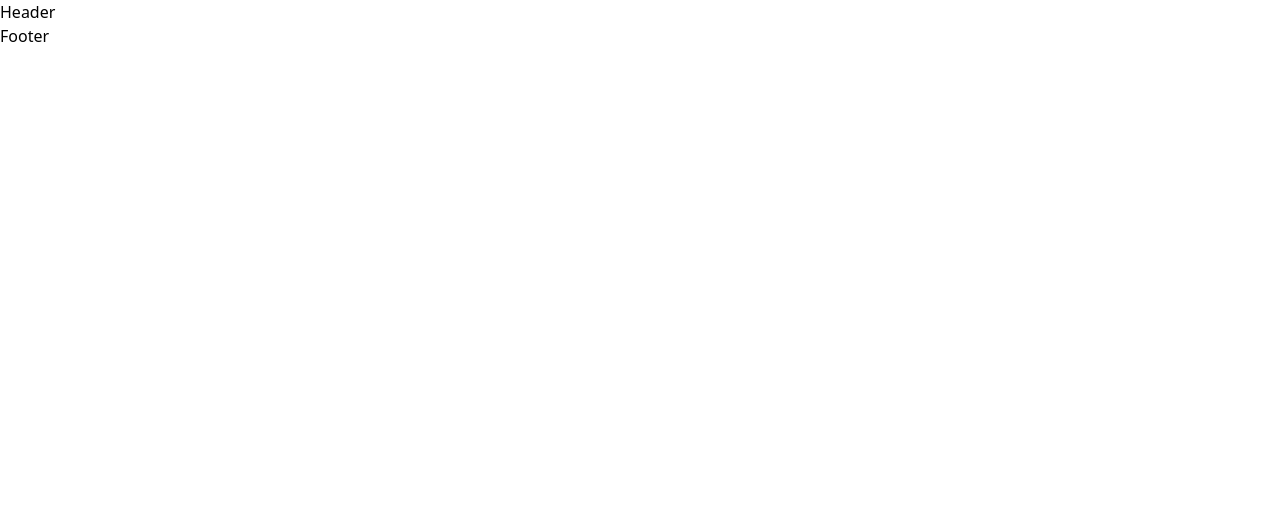
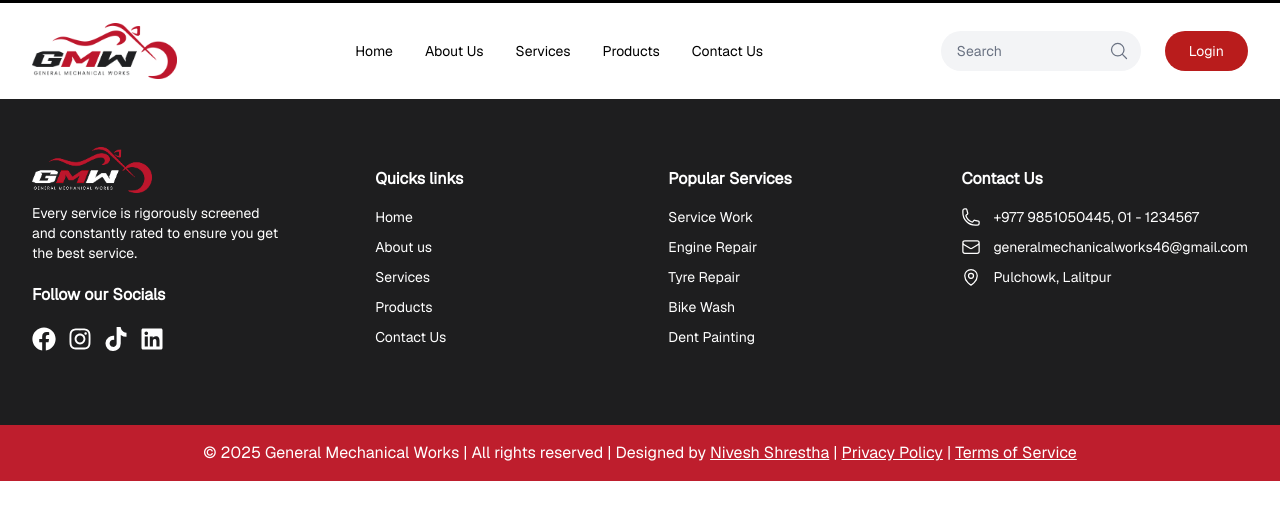
Before and after one commit to Nivesh26/General-Mechanical-Works, a React (Vite) app in the folder Frontend/: page / in a window 1280 px wide. Shown: the top 520 px of the page. Built offline with nearby package versions, Linux system fonts and the light colour scheme.

Commit message:
Add @fontsource/geist and react-icons dependencies; update styles in index.css; refactor App component; create new Home page and Copyright component; enhance Header and Footer components with navigation and social links.

```diff
--- a/Frontend/package.json
+++ b/Frontend/package.json
@@ -10,9 +10,11 @@
     "preview": "vite preview"
   },
   "dependencies": {
+    "@fontsource/geist": "^5.2.8",
     "@tailwindcss/vite": "^4.1.18",
     "react": "^19.2.0",
     "react-dom": "^19.2.0",
+    "react-icons": "^5.5.0",
     "react-router-dom": "^7.13.0",
     "tailwindcss": "^4.1.18"
   },
--- a/Frontend/src/App.tsx
+++ b/Frontend/src/App.tsx
@@ -1,6 +1,6 @@
 import React from 'react'
 import { BrowserRouter,Route, Routes } from 'react-router-dom'
-import Home from './User/Home'
+import Home from './UserPages/Home'
 
 function App() {
   return (
--- /dev/null
+++ b/Frontend/src/UserComponent/Copyright.tsx
@@ -0,0 +1,25 @@
+import React from 'react'
+
+const Copyright = () => {
+  return (
+    <div className="bg-[#be1e2d] text-white p-4 text-center text-[16px]">
+    <p>
+      &copy; 2025 General Mechanical Works | All rights reserved | Designed
+      by{" "}
+      <a href="#" className="underline">
+        Nivesh Shrestha
+      </a>{" "}
+      |{" "}
+      <a href="#" className="underline">
+        Privacy Policy
+      </a>{" "}
+      |{" "}
+      <a href="#" className="underline">
+        Terms of Service
+      </a>
+    </p>
+  </div>
+  )
+}
+
+export default Copyright
--- a/Frontend/src/UserComponent/Footer.tsx
+++ b/Frontend/src/UserComponent/Footer.tsx
@@ -1,9 +1,84 @@
-import React from 'react'
+import { HiOutlinePhone, HiOutlineEnvelope, HiOutlineMapPin } from "react-icons/hi2";
+import { FaFacebook, FaInstagram, FaTiktok, FaLinkedin } from "react-icons/fa";
 
-function Footer() {
+import GMWlogoWhite from "../assets/GMWlogowhite.png";
+
+const Footer = () => {
   return (
-    <div>Footer</div>
-  )
-}
+    <footer className="bg-[#1e1e1f] text-white font-sans py-2">
+      <div className="max-w-7xl mx-auto px-4 sm:px-6 lg:px-8">
+        <div className="flex flex-wrap justify-between py-10">
+          {/* Logo Section  */}
+          <div className="flex-shrink-0 basis-[250px] max-w-[300px]">
+            <img src={GMWlogoWhite} className="w-[120px] mb-2.5" />
+            <p className="text-sm my-2.5">
+              Every service is rigorously screened and constantly rated to
+              ensure you get the best service.
+            </p>
+            <h4 className="my-5 text-base font-bold">Follow our Socials</h4>
+            <div className="flex gap-3">
+              <a href="#" className="text-white hover:opacity-80 transition-opacity" aria-label="Facebook">
+                <FaFacebook className="w-6 h-6" />
+              </a>
+              <a href="#" className="text-white hover:opacity-80 transition-opacity" aria-label="Instagram">
+                <FaInstagram className="w-6 h-6" />
+              </a>
+              <a href="#" className="text-white hover:opacity-80 transition-opacity" aria-label="TikTok">
+                <FaTiktok className="w-6 h-6" />
+              </a>
+              <a href="#" className="text-white hover:opacity-80 transition-opacity" aria-label="LinkedIn">
+                <FaLinkedin className="w-6 h-6" />
+              </a>
+            </div>
+          </div>
 
-export default Footer
+          {/* Quick Links */}
+          <div className="flex-shrink-0 basis-[200px] my-5">
+            <h4 className="text-base mb-4 font-bold">Quicks links</h4>
+            <ul className="list-none p-0">
+              <li className="mb-2.5 text-sm cursor-pointer">Home</li>
+              <li className="mb-2.5 text-sm cursor-pointer">About us</li>
+              <li className="mb-2.5 text-sm cursor-pointer">Services</li>
+
+              <li className="mb-2.5 text-sm cursor-pointer">Products</li>
+              <li className="mb-2.5 text-sm cursor-pointer">Contact Us</li>
+            </ul>
+          </div>
+
+          {/* Popular Services */}
+          <div className="flex-shrink-0 basis-[200px] my-5">
+            <h4 className="text-base mb-4 font-bold">Popular Services</h4>
+            <ul className="list-none p-0 text-sm">
+              <li className="mb-2.5 cursor-pointer">Service Work</li>
+              <li className="mb-2.5 cursor-pointer">Engine Repair</li>
+              <li className="mb-2.5 cursor-pointer">Tyre Repair</li>
+              <li className="mb-2.5 cursor-pointer">Bike Wash</li>
+              <li className="mb-2.5 cursor-pointer">Dent Painting</li>
+            </ul>
+          </div>
+
+          {/* Contact Us */}
+          <div className="flex-shrink-0 basis-[220px] my-5">
+            <h4 className="text-base mb-4 font-bold">Contact Us</h4>
+            <div className="flex items-center gap-3 my-2.5 text-sm">
+              <HiOutlinePhone className="w-5 h-5 flex-shrink-0" />
+              <span>+977 9851050445, 01 - 1234567</span>
+            </div>
+            <div className="flex items-center gap-3 my-2.5 text-sm">
+              <HiOutlineEnvelope className="w-5 h-5 flex-shrink-0" />
+              <span>generalmechanicalworks46@gmail.com</span>
+            </div>
+            <div className="flex items-center gap-3 my-2.5 text-sm">
+              <HiOutlineMapPin className="w-5 h-5 flex-shrink-0" />
+              <span>Pulchowk, Lalitpur</span>
+            </div>
+          </div>
+        </div>
+      </div>
+
+
+    </footer>
+  );
+};
+
+export default Footer;
--- a/Frontend/src/UserComponent/Header.tsx
+++ b/Frontend/src/UserComponent/Header.tsx
@@ -1,8 +1,65 @@
-import React from 'react'
+import { NavLink } from 'react-router-dom'
+import { HiOutlineMagnifyingGlass } from 'react-icons/hi2'
+import GMWlogo from '../assets/GMWlogo.png'
 
 function Header() {
+  const navLinks = [
+    { to: '/', label: 'Home' },
+    { to: '/about-us', label: 'About Us' },
+    { to: '/services', label: 'Services' },
+    { to: '/products', label: 'Products' },
+    { to: '/contact-us', label: 'Contact Us' },
+  ]
+
   return (
-    <div>Header</div>
+    <header className="bg-white border-t-[3px] py-2">
+      <div className="max-w-7xl mx-auto px-4 sm:px-6 lg:px-8">
+        <div className="flex items-center justify-between h-20 gap-6">
+          {/* Logo */}
+          <NavLink to="/" className="flex-shrink-0">
+            <img
+              src={GMWlogo}
+              alt="GMW General Mechanical Works"
+              className="h-14 w-auto object-contain"
+            />
+          </NavLink>
+
+          {/* Navigation links */}
+          <nav className="flex items-center gap-8 flex-1 justify-center">
+            {navLinks.map(({ to, label }) => (
+              <NavLink
+                key={to}
+                to={to}
+                className="text-sm font-medium text-black hover:text-[#b91c1c] transition-colors"
+              >
+                {label}
+              </NavLink>
+            ))}
+          </nav>
+
+          {/* Search bar */}
+          <div className="relative flex-1 max-w-50">
+            <input
+              type="search"
+              placeholder="Search"
+              className="w-full pl-4 pr-10 py-2.5 text-sm rounded-full bg-gray-100 border-0 text-gray-800 placeholder-gray-500 focus:outline-none focus:ring-2 focus:ring-gray-200"
+              aria-label="Search"
+            />
+            <span className="absolute right-3 top-1/2 -translate-y-1/2 text-gray-500 pointer-events-none">
+              <HiOutlineMagnifyingGlass className="w-5 h-5" />
+            </span>
+          </div>
+
+          {/* Login button */}
+          <NavLink
+            to="/login"
+            className="flex-shrink-0 px-6 py-2.5 rounded-full bg-[#b91c1c] text-white text-sm font-medium hover:bg-[#991b1b] transition-colors"
+          >
+            Login
+          </NavLink>
+        </div>
+      </div>
+    </header>
   )
 }
 
--- a/Frontend/src/User/Home.tsx
+++ b/Frontend/src/UserPages/Home.tsx
@@ -1,12 +1,14 @@
 import React from 'react'
 import Header from '../UserComponent/Header'
 import Footer from '../UserComponent/Footer'
+import Copyright from '../UserComponent/Copyright'
 
 function Home() {
   return (
     <div>
         <Header />
         <Footer />
+        <Copyright />
     </div>
   )
 }
--- a/Frontend/src/index.css
+++ b/Frontend/src/index.css
@@ -1 +1,10 @@
+@import "@fontsource/geist";
 @import "tailwindcss";
+
+@theme {
+  --font-sans: "Geist", ui-sans-serif, system-ui, sans-serif;
+}
+
+body {
+  font-family: "Geist", sans-serif;
+}
```
Also changed, not shown: Frontend/src/assets/GMWlogowhite.png (added), 1 other file (tests, documents, lock files or other folders).
